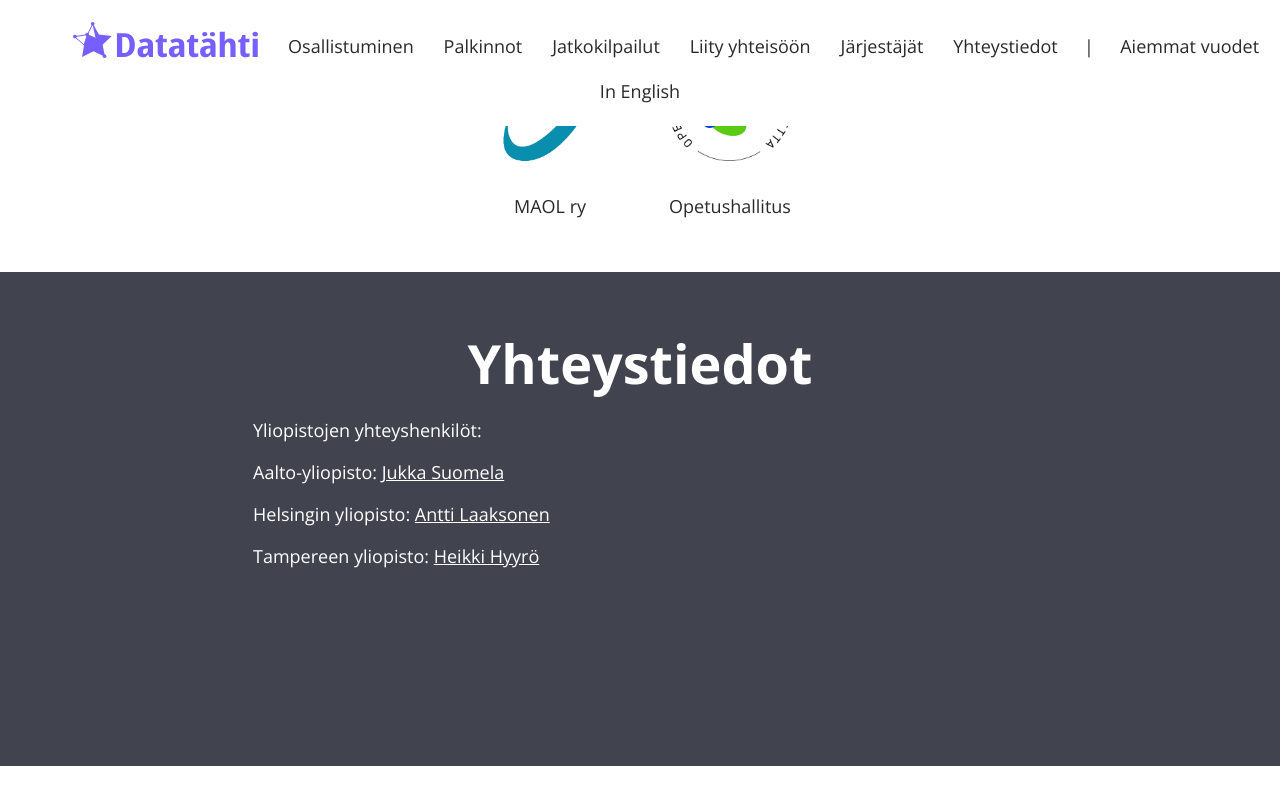
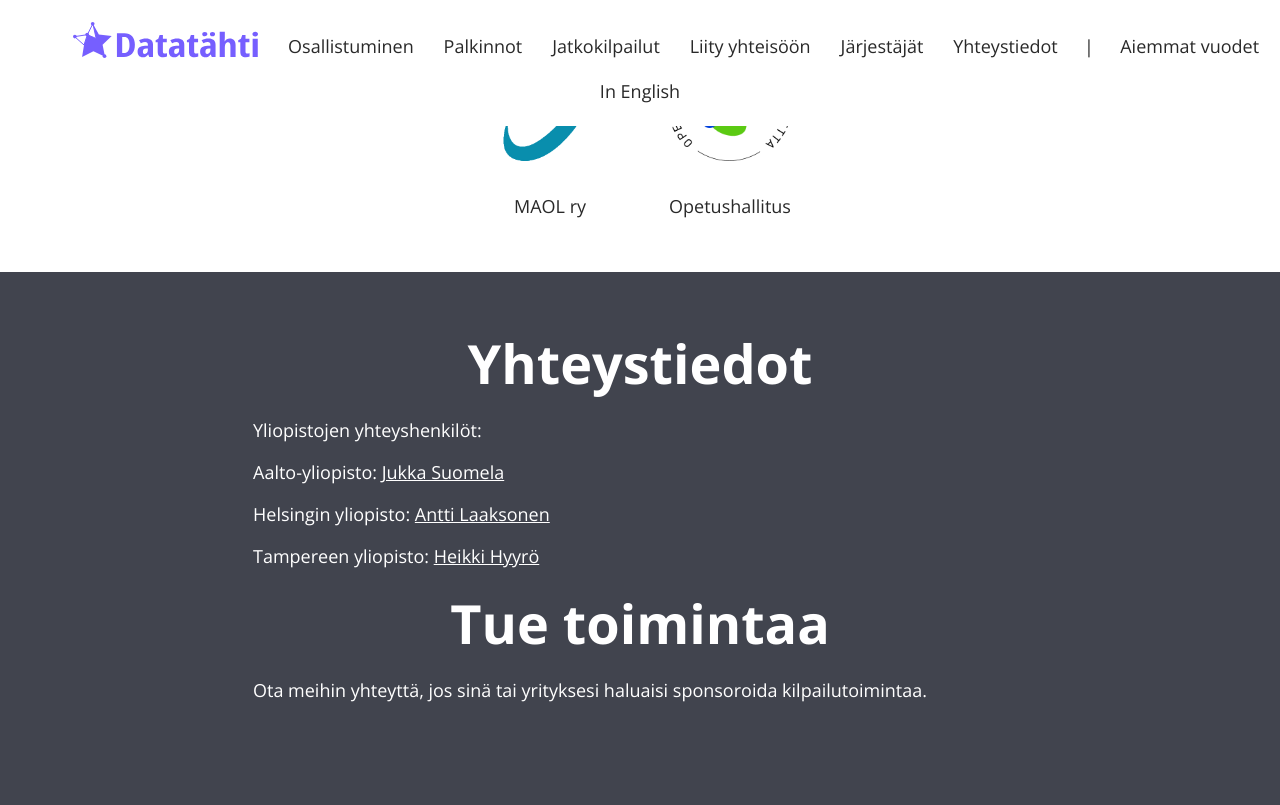
Before and after one commit to kisakoodaus/datatahti.fi, a Jekyll site: the page built from index.html, in a window 1280 px wide and 900 px high, scrolled down 4342 px. Shown: the top 805 px of the window. Built offline with Jekyll 4.4.1, drawn with Linux system fonts in a browser that asks for light colours; before the commit the page ends 5108 px from its top, so only the background shows below that.

Commit message:
Maininta toiminnan tukemisesta

```diff
--- a/index.html
+++ b/index.html
@@ -124,5 +124,8 @@
         <p>Aalto-yliopisto: <a href="https://jukkasuomela.fi/">Jukka Suomela</a></p>
         <p>Helsingin yliopisto: <a href="https://cs.helsinki.fi/u/ahslaaks">Antti Laaksonen</a></p>
         <p>Tampereen yliopisto: <a href="mailto:heikki.hyyro@tuni.fi">Heikki Hyyrö</a></p>
+
+        <h2>Tue toimintaa</h2>
+        <p>Ota meihin yhteyttä, jos sinä tai yrityksesi haluaisi sponsoroida kilpailutoimintaa.</p>
     </div>
 </div>
```
